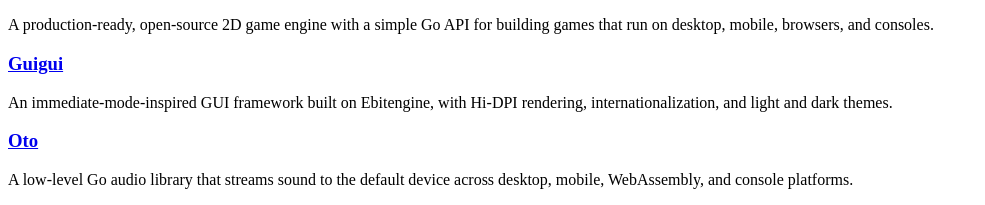
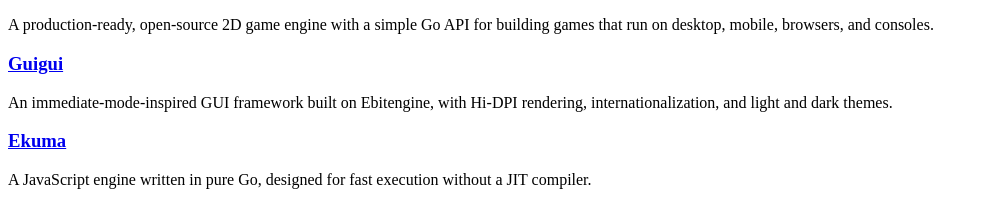
Before and after one commit to hajimehoshi/hajimehoshi.com, a plain HTML site: page src/pages/index.html in a window 1280 px wide. Shown: the part 588-793 px from the top of the page, without its empty margins (0-985 px from the left). Drawn offline with Linux system fonts and the light colour scheme.

Commit message:
Add Ekuma to homepage projects
Co-Authored-By: Codex <noreply@openai.com>

```diff
--- a/src/pages/index.html
+++ b/src/pages/index.html
@@ -21,6 +21,10 @@ stylesheet: /styles/pages/index.css
     <section>
       <h3><a href="https://github.com/guigui-gui/guigui">Guigui</a></h3>
       <p>An immediate-mode-inspired GUI framework built on Ebitengine, with Hi-DPI rendering, internationalization, and light and dark themes.</p>
+    </section>
+    <section>
+      <h3><a href="https://github.com/hajimehoshi/ekuma">Ekuma</a></h3>
+      <p>A JavaScript engine written in pure Go, designed for fast execution without a JIT compiler.</p>
     </section>
     <section>
       <h3><a href="https://github.com/ebitengine/oto">Oto</a></h3>
```
